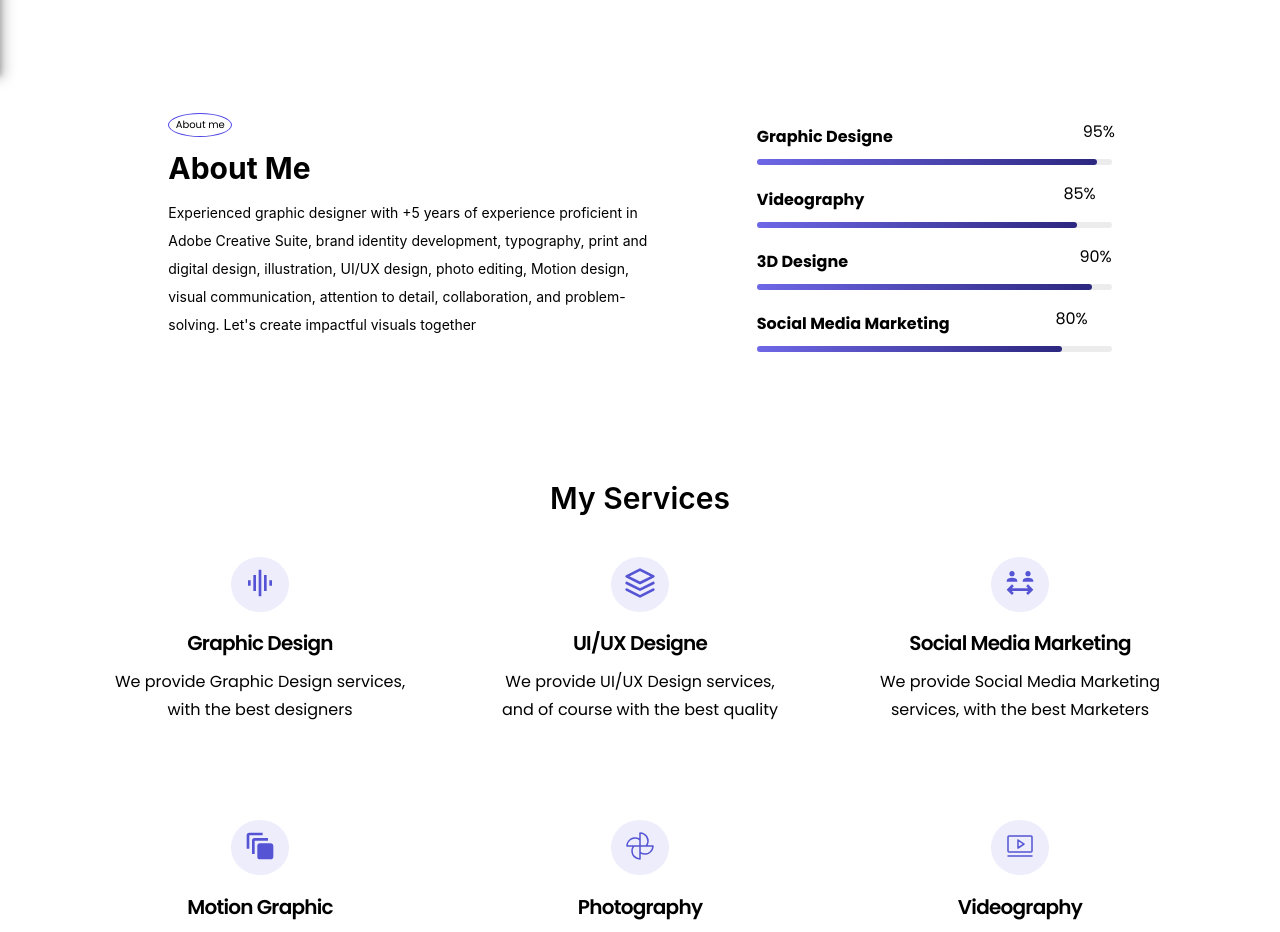
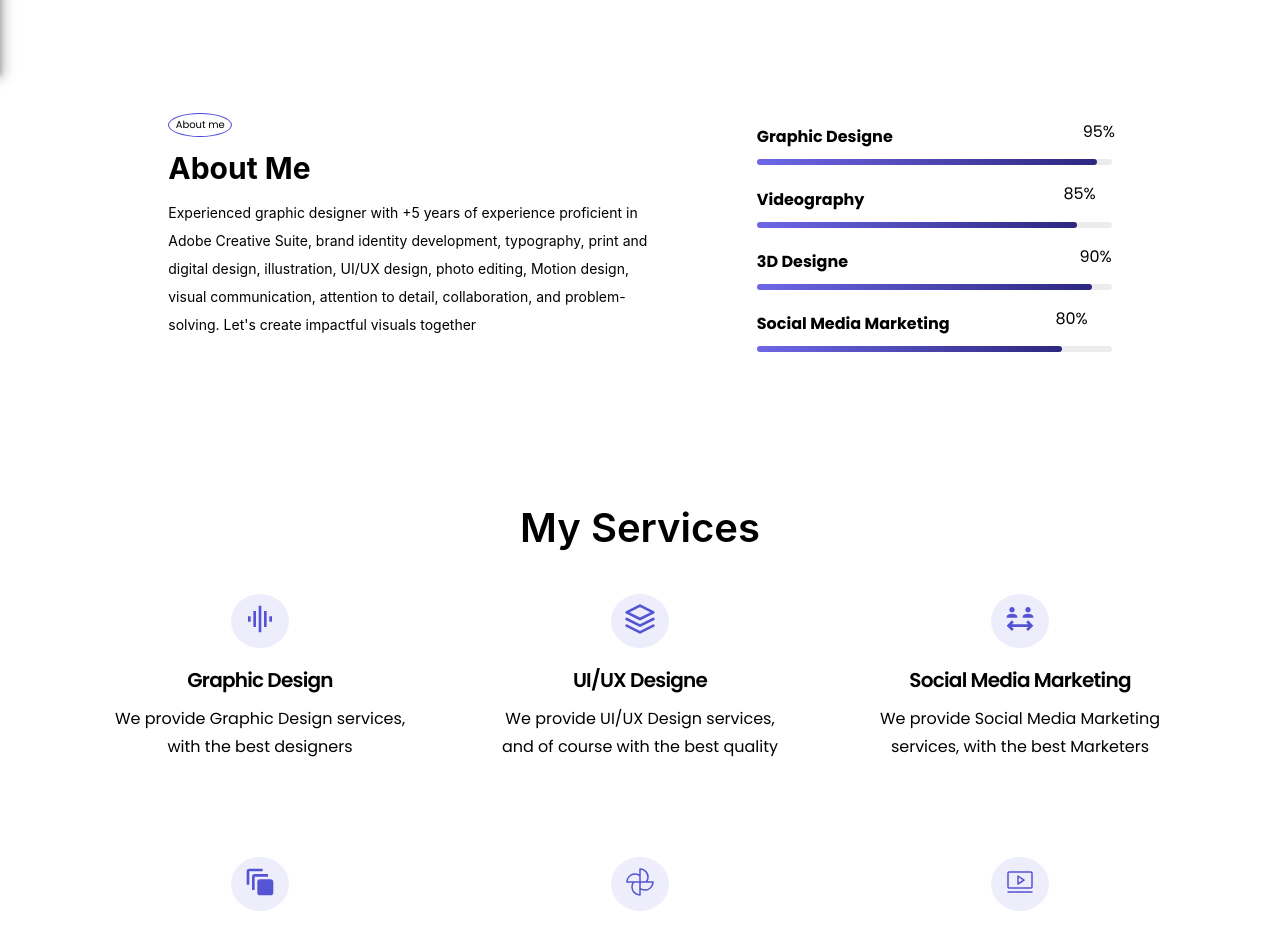
Before and after one commit to zainabturkmen/S-I-S, a React (Create React App) app: page / in a window 1280 px wide. Shown: the part 726-1658 px from the top of the page. Built offline with nearby package versions, Linux system fonts and the light colour scheme; a web font is replaced by a local one.

Commit message:
adding updates

```diff
--- a/src/components/About.js
+++ b/src/components/About.js
@@ -185,7 +185,7 @@ const Wrapper = styled.div`
     }
 
     h1 {
-      font-size: 2.5em;
+      font-size: 40px;
       margin-top: -0.3em;
     }
 
--- a/src/components/Services.js
+++ b/src/components/Services.js
@@ -83,6 +83,11 @@ const Wrapper = styled.div`
       flex-direction: row;
       gap: 5em;
     }
+
+    h1 {
+      font-size: 40px;
+      font-weight: 600;
+    }
   }
 
   @media (min-width: 1400px) {
```
